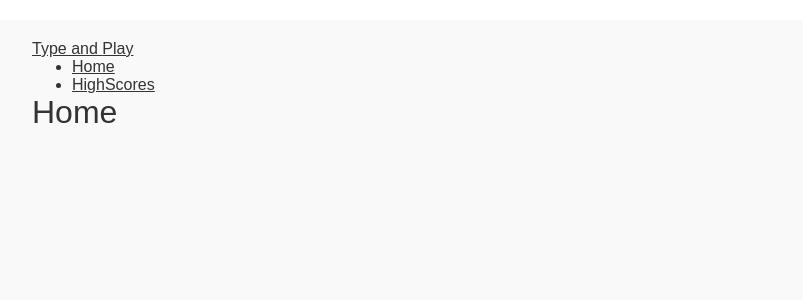
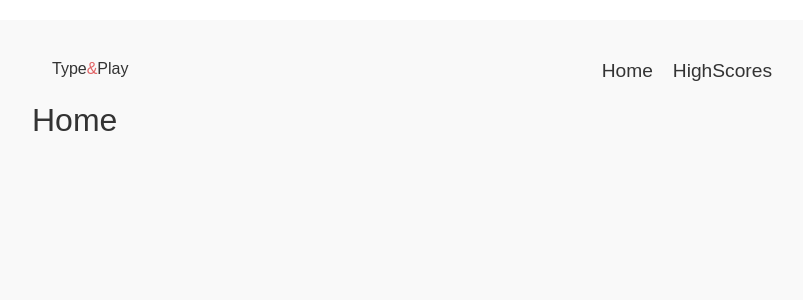
Before and after one commit to aicprog/react-type-game, a React (Create React App) app: page / in a window 1280 px wide. Shown: the top 300 px of the page, without its empty margins (228-1031 px from the left). Built offline with nearby package versions, Linux system fonts and the light colour scheme.

Commit message:
Styling navbar

```diff
--- a/src/components/Navbar.jsx
+++ b/src/components/Navbar.jsx
@@ -1,23 +1,25 @@
 import React from 'react';
 import { Link } from 'react-router-dom';
+import { Navbar as Nav, NavBrand, NavItems, NavLink } from '../styled/Navbar';
+import { Accent } from '../styled/Typography';
 
 const Navbar = () => {
 	return (
-		<nav>
-			<div>
+		<Nav>
+			<NavBrand>
 				<Link to="/">
-					Type and <span>Play</span>
+					Type<Accent>&</Accent>Play
 				</Link>
-			</div>
-			<ul>
+			</NavBrand>
+			<NavItems>
 				<li>
-					<Link to="/">Home</Link>
+					<NavLink to="/">Home</NavLink>
 				</li>
 				<li>
-					<Link to="/highScores">HighScores</Link>
+					<NavLink to="/highScores">HighScores</NavLink>
 				</li>
-			</ul>
-		</nav>
+			</NavItems>
+		</Nav>
 	);
 };
 
--- /dev/null
+++ b/src/styled/Navbar.js
@@ -0,0 +1,33 @@
+import { NavLink as Link } from 'react-router-dom';
+import styled from 'styled-components';
+
+export const Navbar = styled.nav`
+	display: grid;
+	grid-template-columns: 1fr auto;
+	padding: 20px;
+`;
+
+export const NavBrand = styled.div`
+	font-size: 1.4;
+	& > a {
+		text-decoration: none;
+	}
+`;
+
+export const NavItems = styled.ul`
+	list-style: none;
+	padding-left: 0;
+	display: grid;
+	grid-auto-flow: column;
+	grid-gap: 20px;
+`;
+
+export const NavLink = styled(Link)`
+	text-decoration: none;
+	font-size: 1.2rem;
+	transition: color 200ms;
+
+	&:hover {
+		color: #e16365;
+	}
+`;
--- /dev/null
+++ b/src/styled/Typography.js
@@ -0,0 +1,5 @@
+import styled from 'styled-components';
+
+export const Accent = styled.span`
+	color: #e16365;
+`;
```
